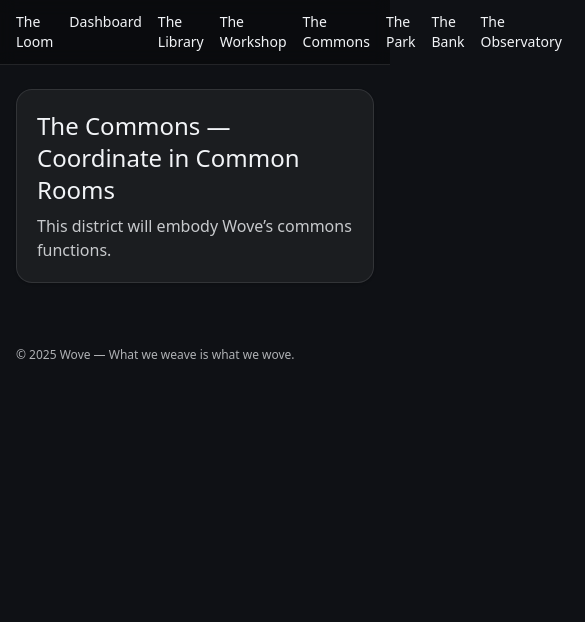
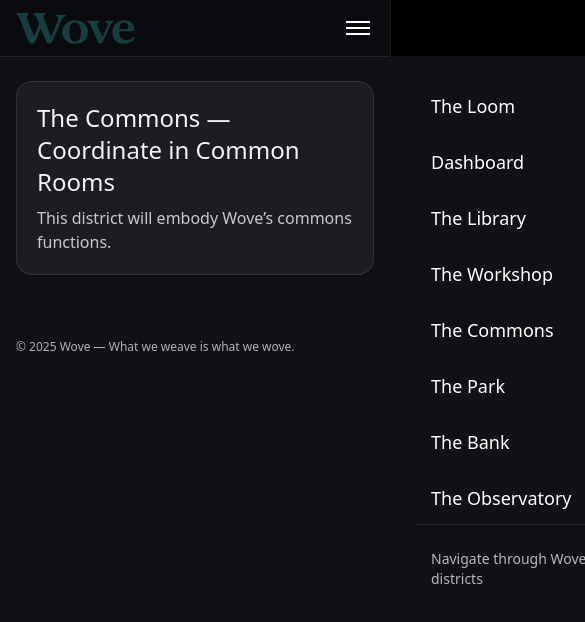
Before and after one commit to bohselecta/wove, a Next.js app: page /commons in a window 390 px wide. Shown: the top 622 px of the page, 585 px wide, since content can reach past the window. Built offline with nearby package versions, Linux system fonts and the light colour scheme.

Commit message:
Add hamburger menu navigation for clean header design

```diff
--- a/app/layout.tsx
+++ b/app/layout.tsx
@@ -1,6 +1,7 @@
 import './globals.css'
 import type { Metadata } from 'next'
 import Image from 'next/image'
+import Navigation from '../components/Navigation'
 
 export const metadata: Metadata = {
   title: "Wove — The Living Loom",
@@ -23,16 +24,7 @@ export default function RootLayout({ children }: { children: React.ReactNode })
                 priority
               />
             </div>
-            <nav className="flex gap-4 text-sm">
-              <a href="/" className="hover:underline">The Loom</a>
-              <a href="/dashboard" className="hover:underline">Dashboard</a>
-              <a href="/library" className="hover:underline">The Library</a>
-              <a href="/workshop" className="hover:underline">The Workshop</a>
-              <a href="/commons" className="hover:underline">The Commons</a>
-              <a href="/park" className="hover:underline">The Park</a>
-              <a href="/bank" className="hover:underline">The Bank</a>
-              <a href="/observatory" className="hover:underline">The Observatory</a>
-            </nav>
+            <Navigation />
           </div>
         </header>
         <main className="mx-auto max-w-6xl px-4 py-6">{children}</main>
--- /dev/null
+++ b/components/Navigation.tsx
@@ -0,0 +1,89 @@
+'use client'
+import { useState } from 'react'
+import Link from 'next/link'
+
+const navigationItems = [
+  { href: '/' as const, label: 'The Loom' },
+  { href: '/dashboard' as const, label: 'Dashboard' },
+  { href: '/library' as const, label: 'The Library' },
+  { href: '/workshop' as const, label: 'The Workshop' },
+  { href: '/commons' as const, label: 'The Commons' },
+  { href: '/park' as const, label: 'The Park' },
+  { href: '/bank' as const, label: 'The Bank' },
+  { href: '/observatory' as const, label: 'The Observatory' },
+]
+
+export default function Navigation() {
+  const [isOpen, setIsOpen] = useState(false)
+
+  const toggleMenu = () => setIsOpen(!isOpen)
+  const closeMenu = () => setIsOpen(false)
+
+  return (
+    <>
+      {/* Hamburger Button */}
+      <button
+        onClick={toggleMenu}
+        className="relative z-50 flex flex-col items-center justify-center w-8 h-8 space-y-1 focus:outline-none focus:ring-2 focus:ring-white/20 rounded"
+        aria-label="Toggle navigation menu"
+        aria-expanded={isOpen}
+      >
+        <span
+          className={`block w-6 h-0.5 bg-white transition-all duration-300 ease-in-out ${
+            isOpen ? 'rotate-45 translate-y-1.5' : ''
+          }`}
+        />
+        <span
+          className={`block w-6 h-0.5 bg-white transition-all duration-300 ease-in-out ${
+            isOpen ? 'opacity-0' : ''
+          }`}
+        />
+        <span
+          className={`block w-6 h-0.5 bg-white transition-all duration-300 ease-in-out ${
+            isOpen ? '-rotate-45 -translate-y-1.5' : ''
+          }`}
+        />
+      </button>
+
+      {/* Mobile Menu Overlay */}
+      {isOpen && (
+        <div
+          className="fixed inset-0 z-40 bg-black/50 backdrop-blur-sm"
+          onClick={closeMenu}
+          aria-hidden="true"
+        />
+      )}
+
+      {/* Navigation Menu */}
+      <nav
+        className={`fixed top-0 right-0 z-40 h-full w-80 bg-black/95 backdrop-blur-md border-l border-white/10 transform transition-transform duration-300 ease-in-out ${
+          isOpen ? 'translate-x-0' : 'translate-x-full'
+        }`}
+        aria-label="Main navigation"
+      >
+        <div className="flex flex-col h-full pt-20 px-6">
+          <div className="space-y-1">
+            {navigationItems.map((item) => (
+              <Link
+                key={item.href}
+                href={item.href}
+                onClick={closeMenu}
+                className="block px-4 py-3 text-lg font-medium text-white hover:bg-white/10 rounded-lg transition-colors duration-200 focus:outline-none focus:ring-2 focus:ring-white/20"
+              >
+                {item.label}
+              </Link>
+            ))}
+          </div>
+
+          <div className="mt-auto pb-8">
+            <div className="border-t border-white/10 pt-6">
+              <p className="text-sm text-white/70 px-4">
+                Navigate through Wove's civic districts
+              </p>
+            </div>
+          </div>
+        </div>
+      </nav>
+    </>
+  )
+}
```
